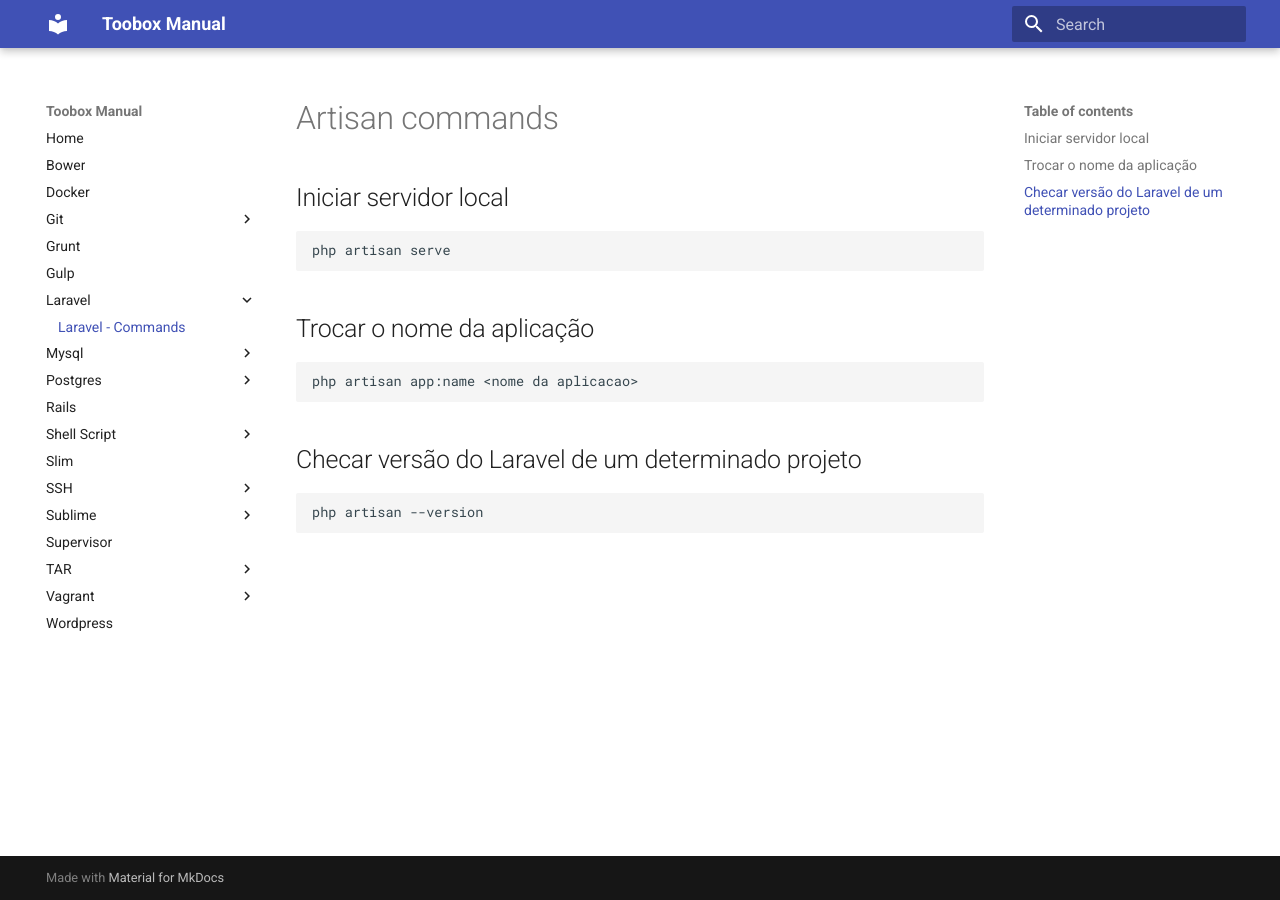
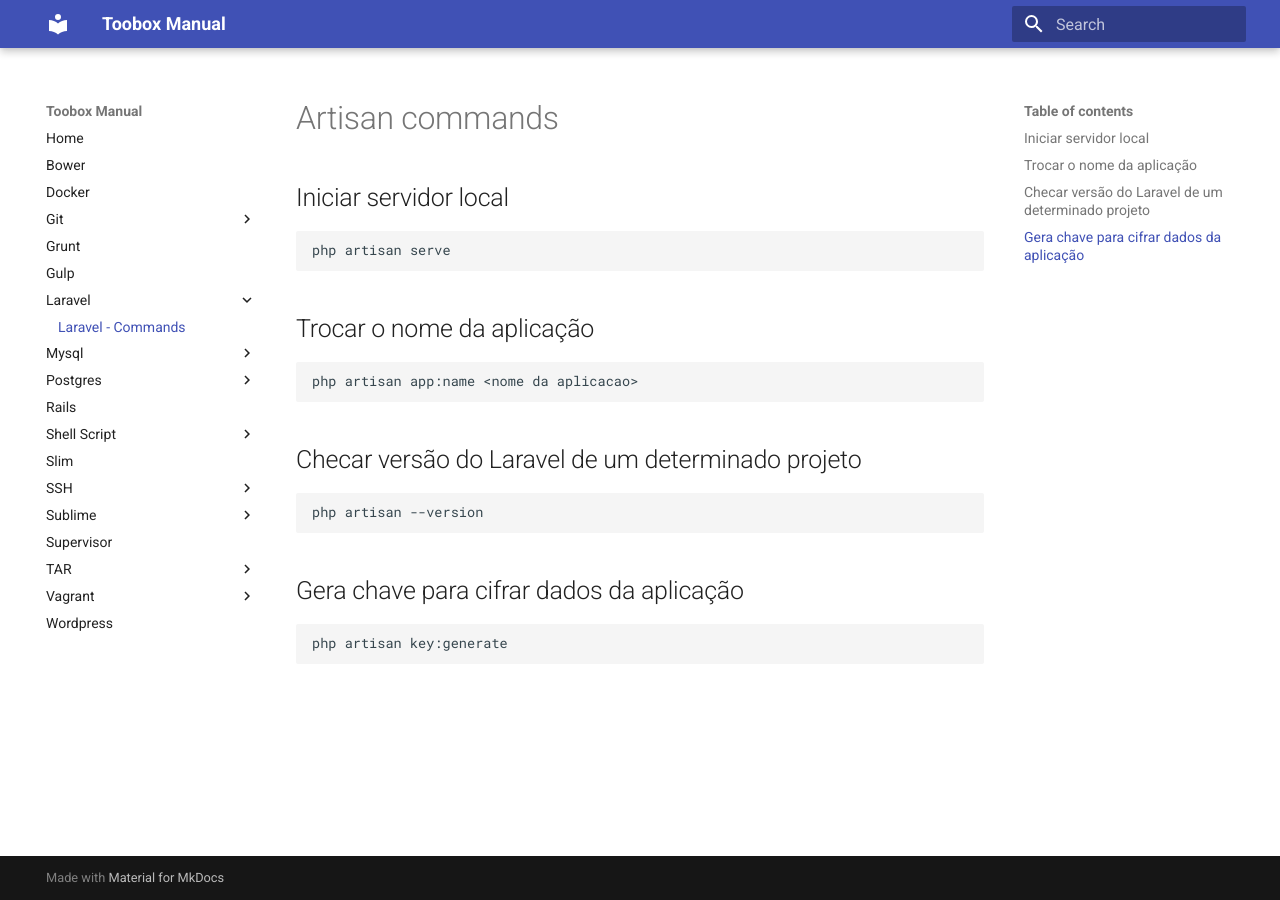
Before and after one commit to intrepidocabral/toolbox-manual, an MkDocs documentation site: the page built from docs/laravel/laravel_commands.md, in a window 1280 px wide. Built offline with MkDocs 1.6.1 and Material for MkDocs 9.7.7, drawn with Linux system fonts in a browser that asks for light colours; old or Windows-style settings are respelled for this version of MkDocs.

Commit message:
Update laravel_commands.md

````diff
--- a/docs/laravel/laravel_commands.md
+++ b/docs/laravel/laravel_commands.md
@@ -16,3 +16,8 @@ php artisan app:name <nome da aplicacao>
 ```
 php artisan --version
 ```
+
+## Gera chave para cifrar dados da aplicação
+```
+php artisan key:generate
+```
````
